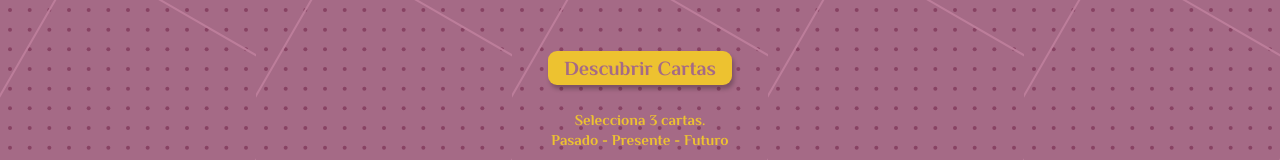
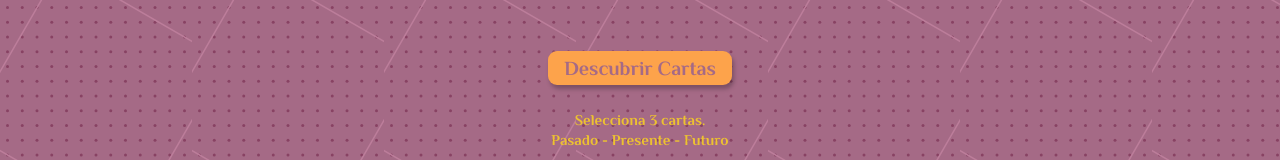
Before and after one commit to Crisktina/Sakura, a React (Create React App) app: page / in a window 1280 px wide. In both pictures the pointer is over the link "Descubrir Cartas". Shown: the top 160 px of the page. Built offline with nearby package versions, Linux system fonts and the light colour scheme; no server answers.

Commit message:
hover buttons

```diff
--- a/src/index.css
+++ b/src/index.css
@@ -41,7 +41,7 @@
 
 @media (min-width: 992px) {
   body {
-    background-size: 20%;
+    background-size: 15%;
     height: 100vh;
   }
 }
--- a/src/styles/Header.css
+++ b/src/styles/Header.css
@@ -34,6 +34,9 @@
     margin-bottom: 2%;
     font-size: 2rem;
   }
+  .buttonLink:hover {
+    background-color: var(--color-orange);
+  }
   .textMain {
     font-size: 1.5rem;
     margin-bottom: 0.2%;
```
